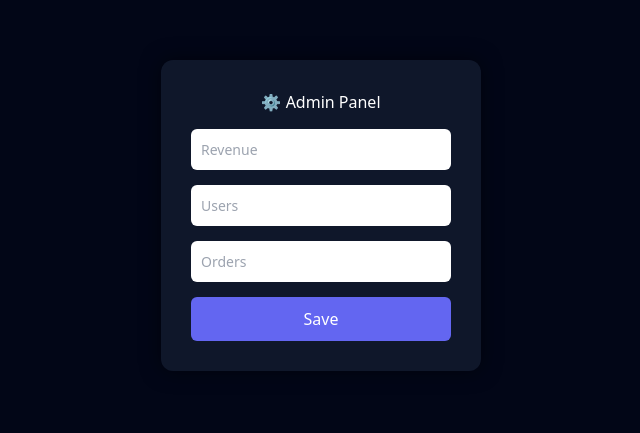
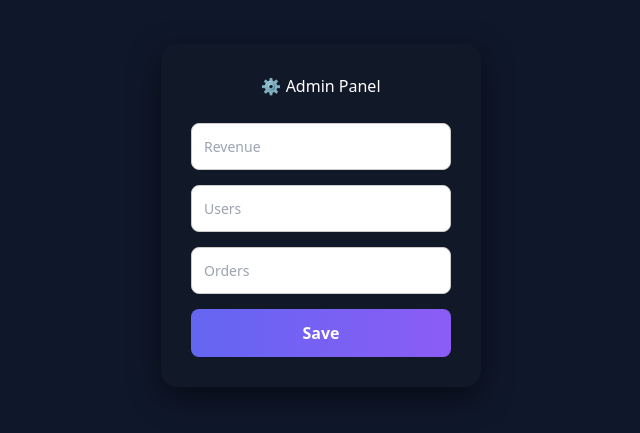
Before and after one commit to prashantsuryavanshi0/ai-saas-dashboard, a Next.js app in the folder ai-saas-assignment/: page /admin in a window 1280 px wide. Shown: the part 185-618 px from the top of the page, without its empty margins (319-959 px from the left). Built offline with nearby package versions, Linux system fonts and the light colour scheme.

Commit message:
final admin fix

```diff
--- a/ai-saas-assignment/app/admin/page.tsx
+++ b/ai-saas-assignment/app/admin/page.tsx
@@ -8,48 +8,23 @@ export default function AdminPage() {
   const [orders, setOrders] = useState("");
 
   const handleSave = () => {
-    alert("Saved successfully 🚀");
-    console.log({ revenue, users, orders });
+    alert(`Saved:
+Revenue: ${revenue}
+Users: ${users}
+Orders: ${orders}`);
   };
 
   return (
-    <div
-      style={{
-        height: "100vh",
-        display: "flex",
-        justifyContent: "center",
-        alignItems: "center",
-        background: "#020617",
-      }}
-    >
-      <div
-        style={{
-          background: "#0f172a",
-          padding: "30px",
-          borderRadius: "12px",
-          width: "320px",
-          display: "flex",
-          flexDirection: "column",
-          gap: "15px",
-          boxShadow: "0 0 20px rgba(0,0,0,0.5)",
-        }}
-      >
-        <h1 style={{ color: "white", textAlign: "center" }}>
-          ⚙️ Admin Panel
-        </h1>
+    <div style={styles.container}>
+      <div style={styles.card}>
+        <h1 style={styles.title}>⚙️ Admin Panel</h1>
 
         <input
           type="text"
           placeholder="Revenue"
           value={revenue}
           onChange={(e) => setRevenue(e.target.value)}
-          style={{
-            padding: "10px",
-            borderRadius: "6px",
-            border: "none",
-            outline: "none",
-            fontSize: "14px",
-          }}
+          style={styles.input}
         />
 
         <input
@@ -57,13 +32,7 @@ export default function AdminPage() {
           placeholder="Users"
           value={users}
           onChange={(e) => setUsers(e.target.value)}
-          style={{
-            padding: "10px",
-            borderRadius: "6px",
-            border: "none",
-            outline: "none",
-            fontSize: "14px",
-          }}
+          style={styles.input}
         />
 
         <input
@@ -71,29 +40,56 @@ export default function AdminPage() {
           placeholder="Orders"
           value={orders}
           onChange={(e) => setOrders(e.target.value)}
-          style={{
-            padding: "10px",
-            borderRadius: "6px",
-            border: "none",
-            outline: "none",
-            fontSize: "14px",
-          }}
+          style={styles.input}
         />
 
-        <button
-          onClick={handleSave}
-          style={{
-            padding: "10px",
-            background: "#6366f1",
-            color: "white",
-            border: "none",
-            borderRadius: "6px",
-            cursor: "pointer",
-          }}
-        >
+        <button onClick={handleSave} style={styles.button}>
           Save
         </button>
       </div>
     </div>
   );
 }
+
+const styles: any = {
+  container: {
+    height: "100vh",
+    display: "flex",
+    justifyContent: "center",
+    alignItems: "center",
+    background: "#0f172a",
+  },
+  card: {
+    background: "#111827",
+    padding: "30px",
+    borderRadius: "16px",
+    width: "320px",
+    display: "flex",
+    flexDirection: "column",
+    gap: "15px",
+    boxShadow: "0 10px 30px rgba(0,0,0,0.5)",
+  },
+  title: {
+    color: "white",
+    textAlign: "center",
+    marginBottom: "10px",
+  },
+  input: {
+    padding: "12px",
+    borderRadius: "8px",
+    border: "1px solid #ccc",
+    background: "#ffffff",
+    color: "#000000", // ✅ FIXED (visible typing)
+    outline: "none",
+    fontSize: "14px",
+  },
+  button: {
+    padding: "12px",
+    borderRadius: "8px",
+    border: "none",
+    background: "linear-gradient(90deg, #6366f1, #8b5cf6)",
+    color: "white",
+    fontWeight: "bold",
+    cursor: "pointer",
+  },
+};
```
